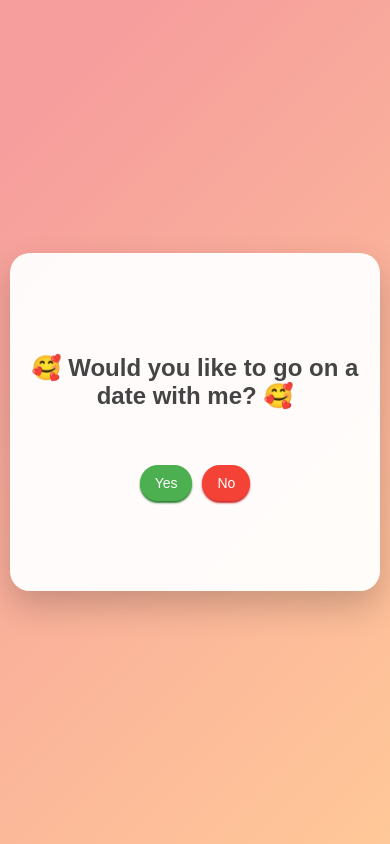
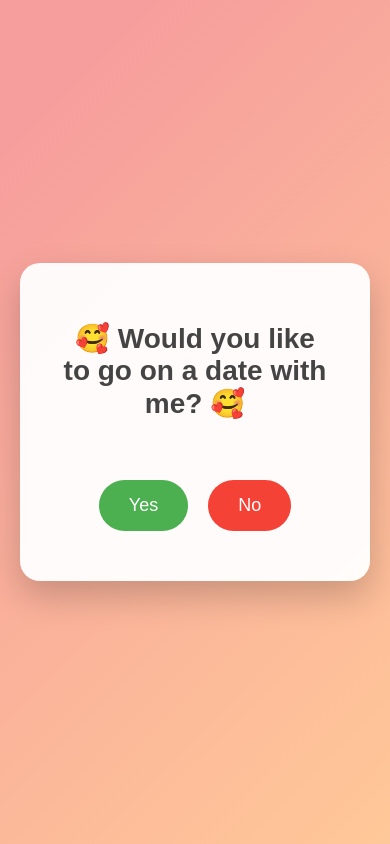
Before and after one commit to npsadafule/Valentines-2024, a React (Create React App) app: page / in a window 390 px wide. Built offline with nearby package versions, Linux system fonts and the light colour scheme; the HTML template or start-up script is replaced by a standard one.

Commit message:
Fixed the no button vanishing bug

```diff
--- a/src/App.css
+++ b/src/App.css
@@ -13,14 +13,12 @@ body, html {
 .App {
   text-align: center;
   width: auto;
-  max-width: 1000px;
-  margin: 0px;
-  padding: 0px;
+  max-width: 600px;
+  margin: 20px;
+  padding: 40px;
   background-color: rgba(255, 255, 255, 0.95);
   border-radius: 20px;
   box-shadow: 0 15px 35px rgba(0, 0, 0, 0.2);
-  backdrop-filter: blur(10px);
-  border: 1px solid rgba(255, 255, 255, 0.18);
 }
 
 h1 {
@@ -44,51 +42,12 @@ button {
 
 button:first-child {
   background-color: #4CAF50; /* Green */
-  box-shadow: 0 2px 2px #2e7d32;
 }
 
 button:last-child {
   background-color: #f44336; /* Red */
-  box-shadow: 0 2px 2px #c62828;
 }
 
 button:hover {
   transform: scale(1.08);
 }
-
-button:first-child:hover {
-  box-shadow: 0 8px 16px rgba(76, 175, 80, 0.6);
-}
-
-button:last-child:hover {
-  box-shadow: 0 8px 16px rgba(244, 67, 54, 0.6);
-}
-
-/* Responsive adjustments */
-@media (max-width: 768px) {
-  .App {
-    padding: 20px;
-  }
-
-  button {
-    padding: 10px 20px;
-    font-size: 16px;
-  }
-}
-
-@media (max-width: 480px) {
-  .App {
-    margin: 10px;
-    padding: 15px;
-  }
-
-  h1 {
-    font-size: 24px; /* Adjust font size for smaller screens */
-  }
-
-  button {
-    margin: 5px;
-    padding: 10px 15px;
-    font-size: 14px; /* Adjust button font size for smaller screens */
-  }
-}
--- a/src/App.js
+++ b/src/App.js
@@ -39,7 +39,7 @@ function App() {
   };
 
   return (
-    <div className="App" style={{ textAlign: 'center', padding: '10vh 5%' }}>
+    <div className="App">
       {!showMessage ? (
         <Question
           onYesClick={handleYesClick}
```
